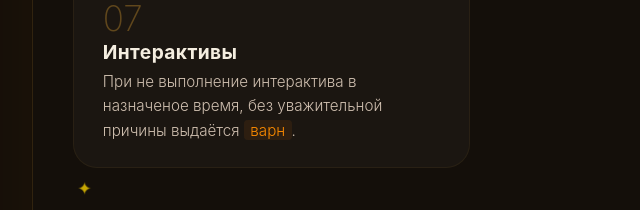
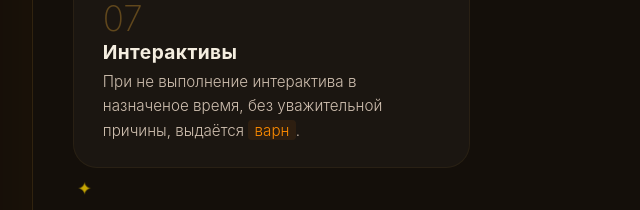
Before and after one commit to Av1zhka/chat-rules, a plain HTML site: page index.html in a window 1280 px wide. Shown: the part 1052-1262 px from the top of the page, 158-798 px from the left. Drawn offline with Linux system fonts and the light colour scheme.

Commit message:
Update index.html

```diff
--- a/index.html
+++ b/index.html
@@ -496,7 +496,7 @@
             <div class="rule-card">
                 <div class="number">07</div>
                 <div class="title">Интерактивы</div>
-                <div class="text">При не выполнение интерактива в назначеное время, без уважительной причины выдаётся <span class="highlight">варн</span>.</div>
+                <div class="text">При не выполнение интерактива в назначеное время, без уважительной причины, выдаётся <span class="highlight">варн</span>.</div>
             </div>
 
         </div>
```
